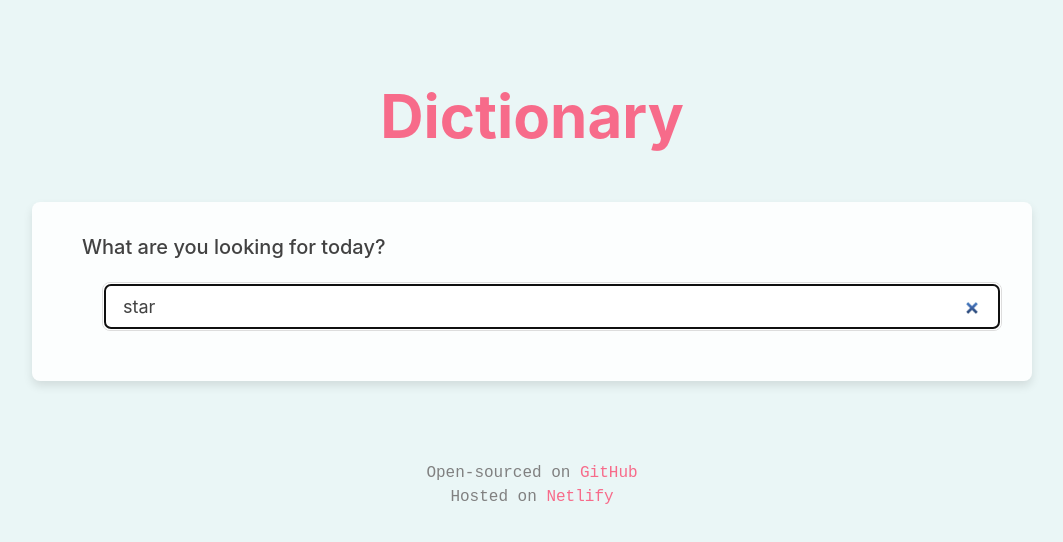
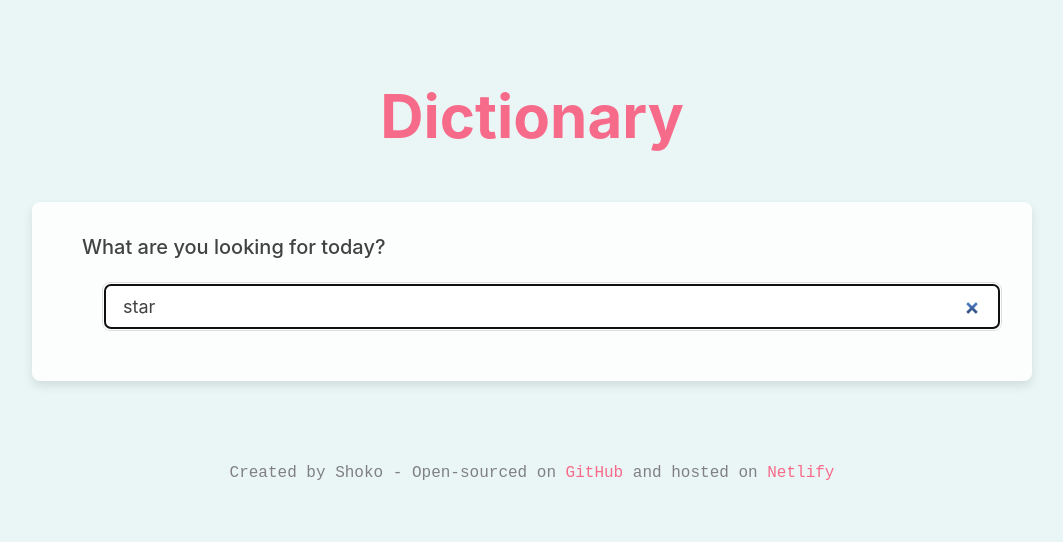
Before and after one commit to shouedpro/react-dictionary-project, a React (Create React App) app: page / in a window 1280 px wide. Shown: the top 542 px of the page, without its empty margins (108-1171 px from the left). Built offline with nearby package versions, Linux system fonts and the light colour scheme; no server answers.

Commit message:
changed the footer

```diff
--- a/src/App.js
+++ b/src/App.js
@@ -11,13 +11,11 @@ export default function App() {
       </main>
       <footer>
         <div>
-          Open-sourced on{" "}
+          Created by Shoko - Open-sourced on{" "}
           <a href="https://github.com/shouedpro/react-dictionary-project">
             GitHub
-          </a>
-        </div>
-        <div>
-          Hosted on{" "}
+          </a>{" "}
+          and hosted on{" "}
           <a href="https://jade-mousse-23b161.netlify.app/">Netlify</a>
         </div>
       </footer>
```
